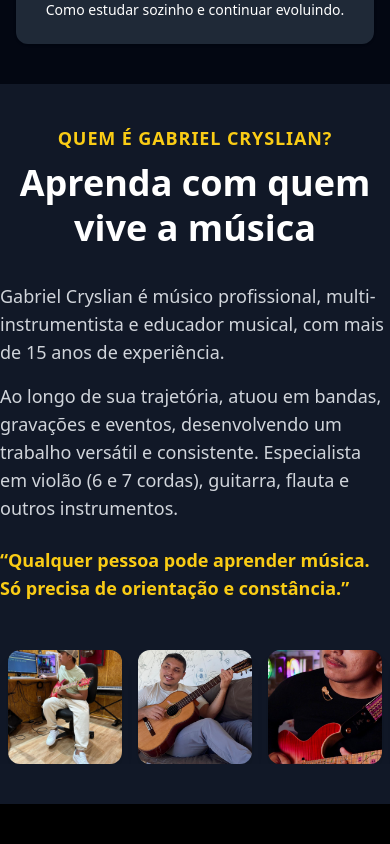
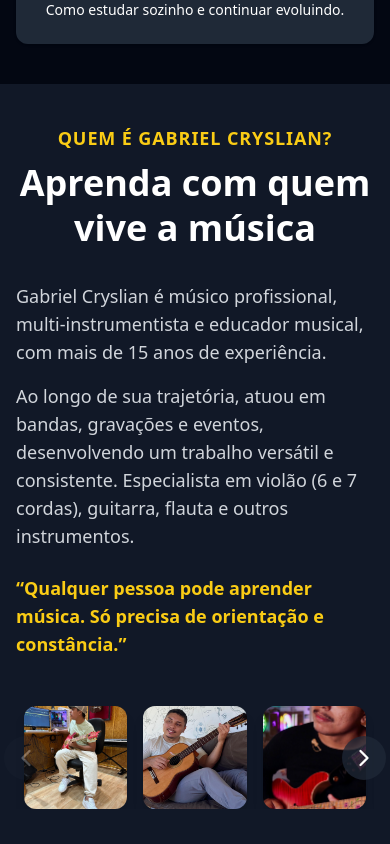
Before and after one commit to mateusccorreia/cryslian-lesson, a React (Vite) app: page / in a window 390 px wide. Shown: the part 3360-4204 px from the top of the page. Built offline with nearby package versions, Linux system fonts and the light colour scheme.

Commit message:
fixed the layout so that the page does not create a side scroll bar on the mobile version

```diff
--- a/src/components/Professor.tsx
+++ b/src/components/Professor.tsx
@@ -26,7 +26,7 @@ export default function ProfessorCarousel() {
   };
 
   return (
-    <div className="max-w-6xl mx-auto flex flex-col gap-12 my-10">
+    <div className="max-w-6xl mx-auto flex flex-col gap-12 my-10 px-4">
       {/* Seção de Texto Superior */}
       <div className="w-full grid md:grid-cols-2 gap-8 md:gap-12">
         {/* Coluna Esquerda: Títulos */}
@@ -58,7 +58,7 @@ export default function ProfessorCarousel() {
       </div>
 
       {/* Seção do Carrossel Inferior */}
-      <div className="relative w-full group">
+      <div className="relative w-full">
         <div className="overflow-hidden">
           <div
             className="flex transition-transform ease-out duration-500"
@@ -87,7 +87,7 @@ export default function ProfessorCarousel() {
         {/* Setas de Navegação */}
         <button
           onClick={prevSlide}
-          className="absolute top-1/2 -left-3 transform -translate-y-1/2 text-white p-2 rounded-full transition-all opacity-0 group-hover:opacity-100 disabled:opacity-0 disabled:cursor-not-allowed"
+          className="absolute top-1/2 -left-3 md:-left-5 transform -translate-y-1/2 bg-gray-800 bg-opacity-75 hover:bg-opacity-100 text-white p-2 rounded-full transition-all disabled:opacity-30 disabled:cursor-not-allowed"
           aria-label="Foto anterior"
           disabled={currentIndex === 0}
         >
@@ -95,7 +95,7 @@ export default function ProfessorCarousel() {
         </button>
         <button
           onClick={nextSlide}
-          className="absolute top-1/2 -right-3 transform -translate-y-1/2 text-white p-2 rounded-full transition-all opacity-0 group-hover:opacity-100 disabled:opacity-0 disabled:cursor-not-allowed"
+          className="absolute top-1/2 -right-3 md:-right-5 transform -translate-y-1/2 bg-gray-800 bg-opacity-75 hover:bg-opacity-100 text-white p-2 rounded-full transition-all disabled:opacity-30 disabled:cursor-not-allowed"
           aria-label="Próxima foto"
           disabled={currentIndex === professorImages.length - SLIDES_PER_VIEW}
         >
```
